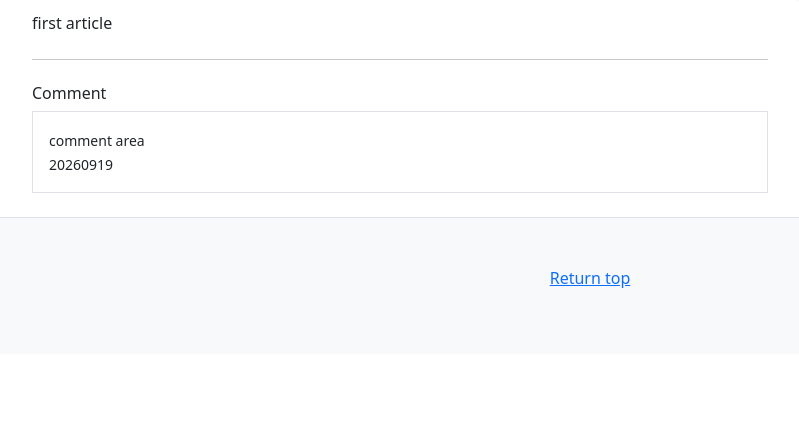
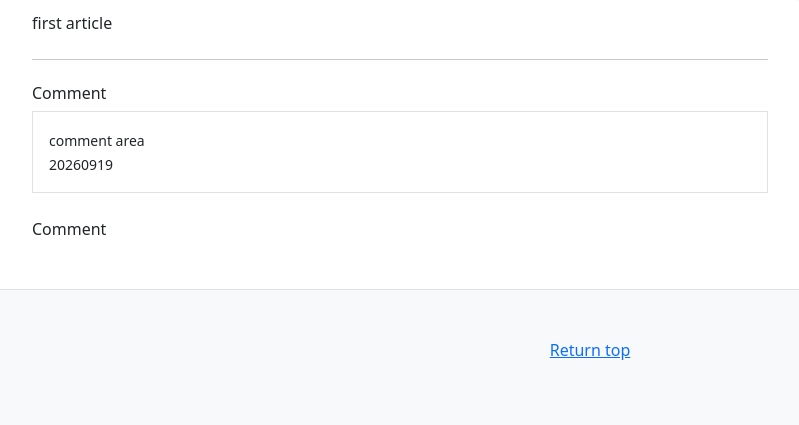
Before and after one commit to liberbell/dj13, a Django app: page /blog/1/ in a window 1280 px wide. Shown: the part 271-696 px from the top of the page, without its empty margins (50-849 px from the left). Run offline with Django 5.2, Linux system fonts and the light colour scheme; a user stored in the database is signed in; data comes from the database, SQL or seed files in the repository.

Commit message:
comment3

```diff
--- a/project1/templates/mysite/snippets/comment.html
+++ b/project1/templates/mysite/snippets/comment.html
@@ -10,4 +10,13 @@
             </p>
         </a>
     </div>
+
+    {% if user.is_authenticated %}
+        <form method="POST" class="my-4" action="">
+            <div class="mb-2">
+                <label for="">Comment</label>
+            </div>
+        </form>
+    {% endif %}
+
 </div>
```
